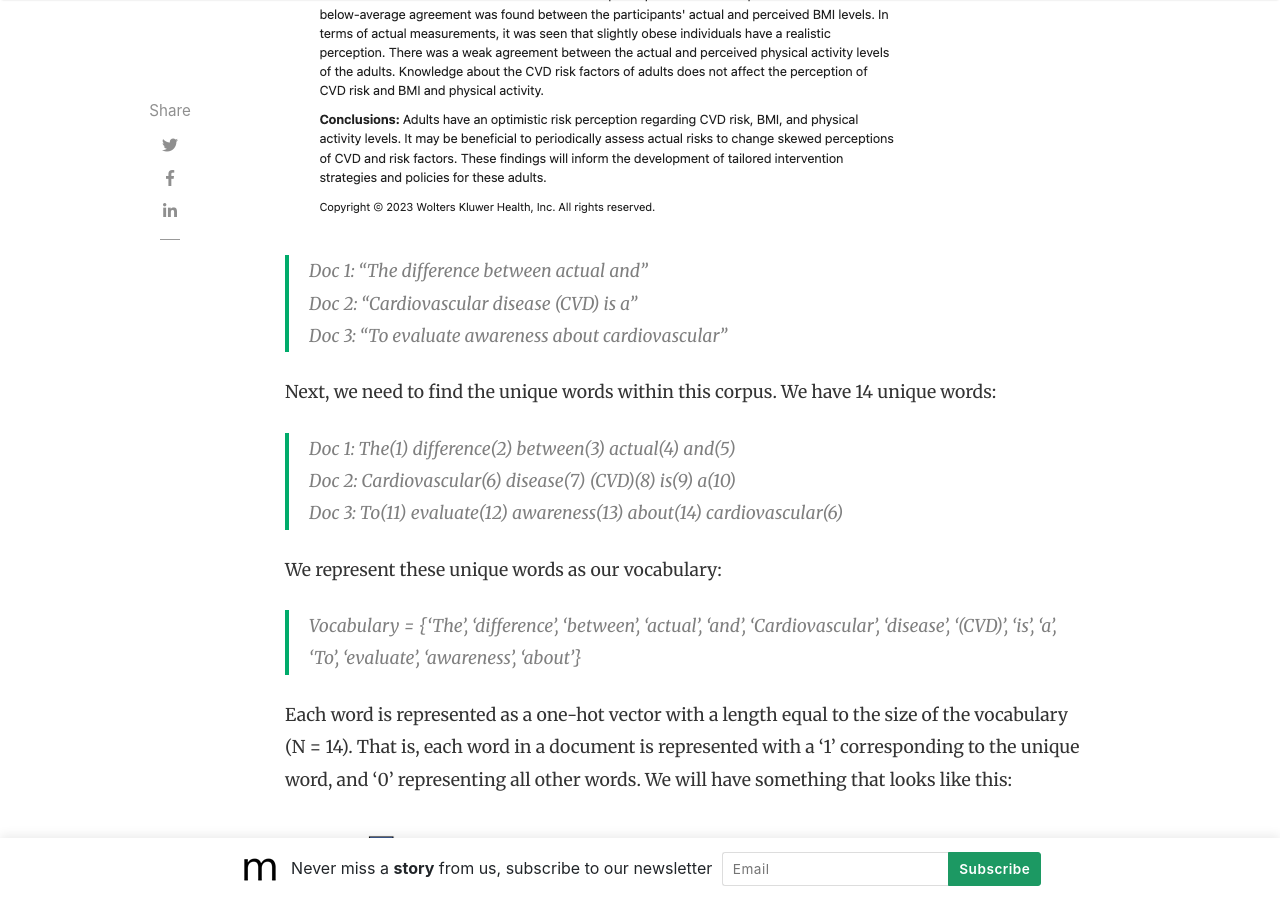
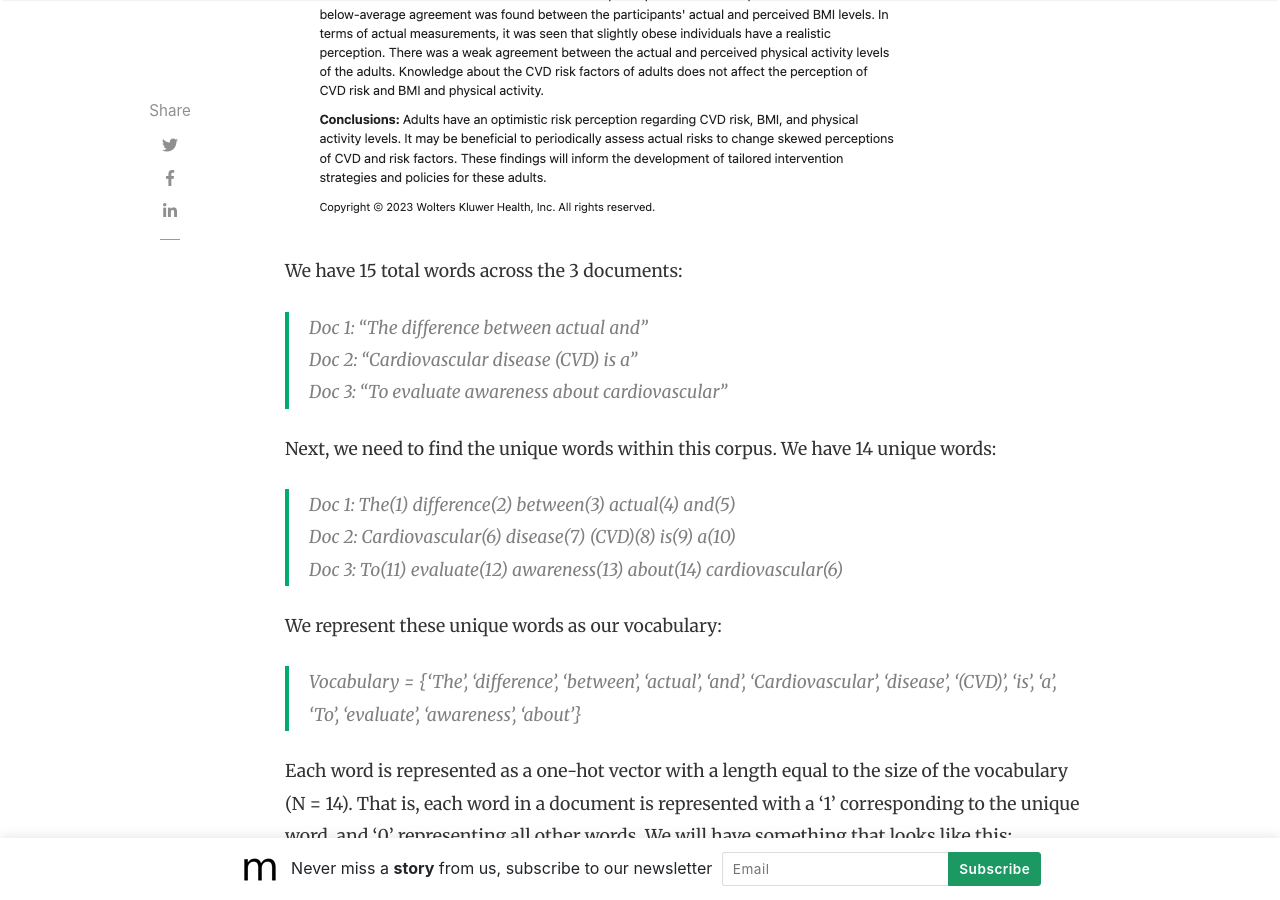
Before and after one commit to slsu0424/slsu0424.github.io, a Jekyll site: the page built from _posts/2023-07-27-test.md, in a window 1280 px wide and 900 px high, scrolled down 3855 px. Built offline with Jekyll 4.4.1, drawn with Linux system fonts in a browser that asks for light colours; nearby versions of some CDN libraries; comment, search, counter and statistics services are not loaded.

Commit message:
Update 2023-07-27-test.md

```diff
--- a/_posts/2023-07-27-test.md
+++ b/_posts/2023-07-27-test.md
@@ -36,6 +36,8 @@ To put the above tutorial into practice, I thought I would give this a try with
 Each abstract represents a single document in the corpus.  Let's take the first 5 words from each abstract.  For simplicity purposes, we will ignore header terms such as 'Context', 'Introduction', 'Purpose'.
 
 ![PubMed](/assets/images/2023-08-02_PubMed_2.png)
+
+We have 15 total words across the 3 documents:
 
 >Doc 1: "The difference between actual and"
 Doc 2: "Cardiovascular disease (CVD) is a"
```
